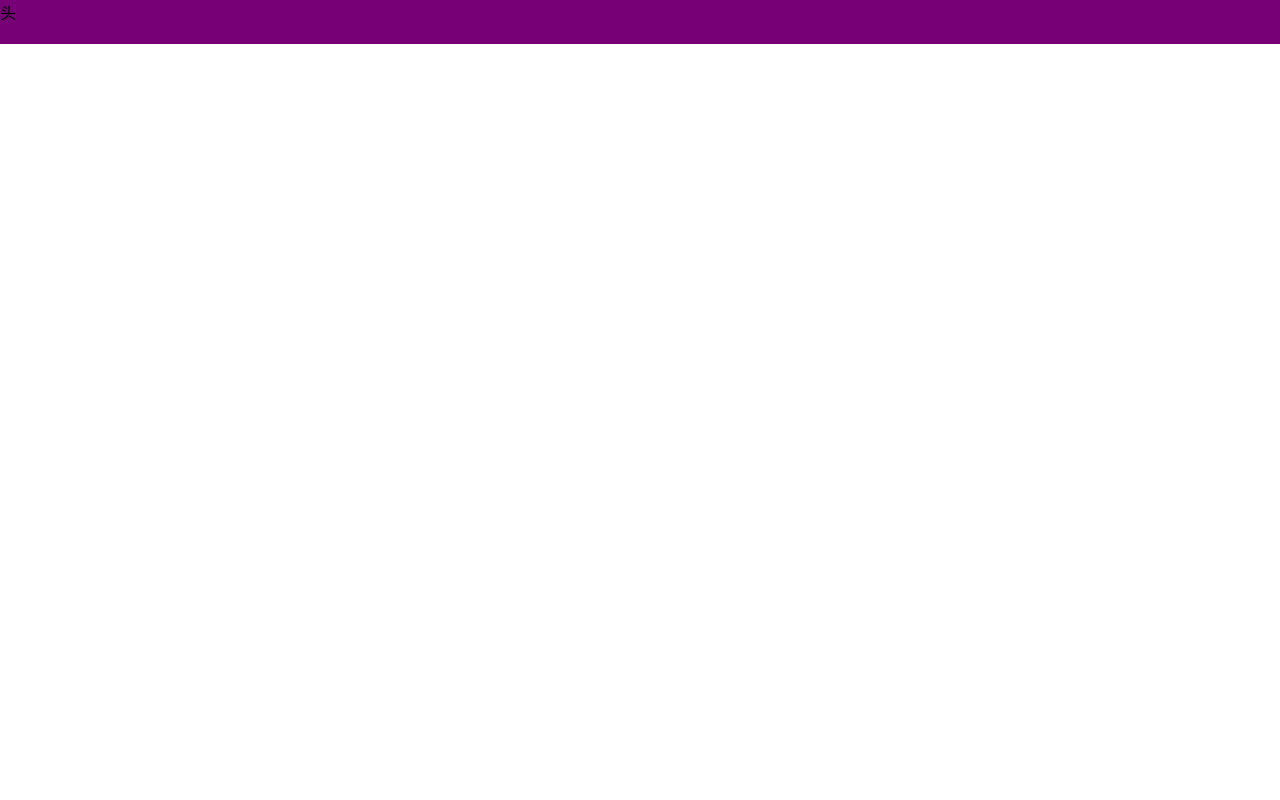
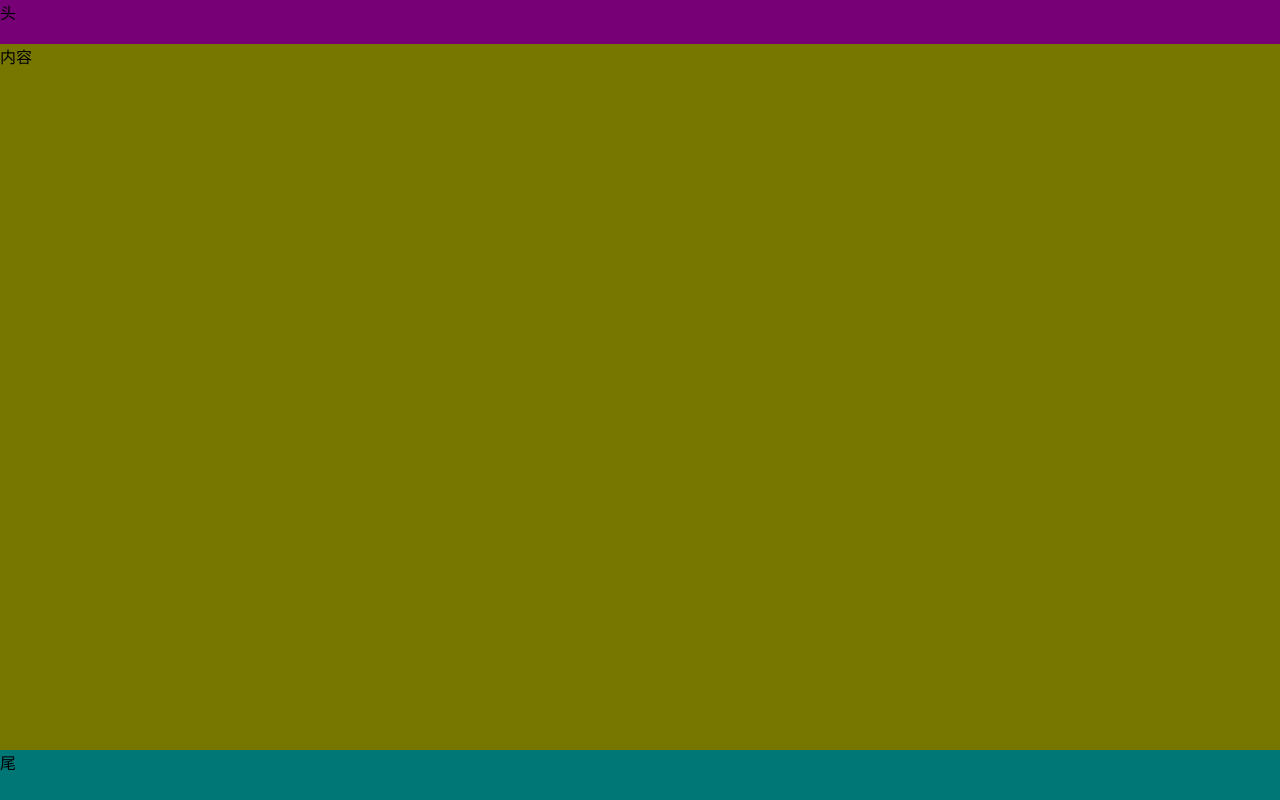
Before and after one commit to xunpei/1129, a plain HTML site: page app/index.html in a window 1280 px wide. Drawn offline with Linux system fonts and the light colour scheme.

Commit message:
项目内容和尾完成

```diff
--- a/app/css/index.css
+++ b/app/css/index.css
@@ -12,6 +12,8 @@ body {
 .box {
     width: 100%;
     height: 100%;
+    display: flex;
+    flex-direction: column;
 }
 
 header {
@@ -19,3 +21,15 @@ header {
     height: 44px;
     background: #707;
 }
+
+section {
+    width: 100%;
+    flex: 1;
+    background: #770;
+}
+
+footer {
+    width: 100%;
+    height: 50px;
+    background: #077;
+}
--- a/app/index.html
+++ b/app/index.html
@@ -12,6 +12,8 @@
 <body>
     <div class="box">
         <header>头</header>
+        <section>内容</section>
+        <footer>尾</footer>
     </div>
 </body>
 
```
